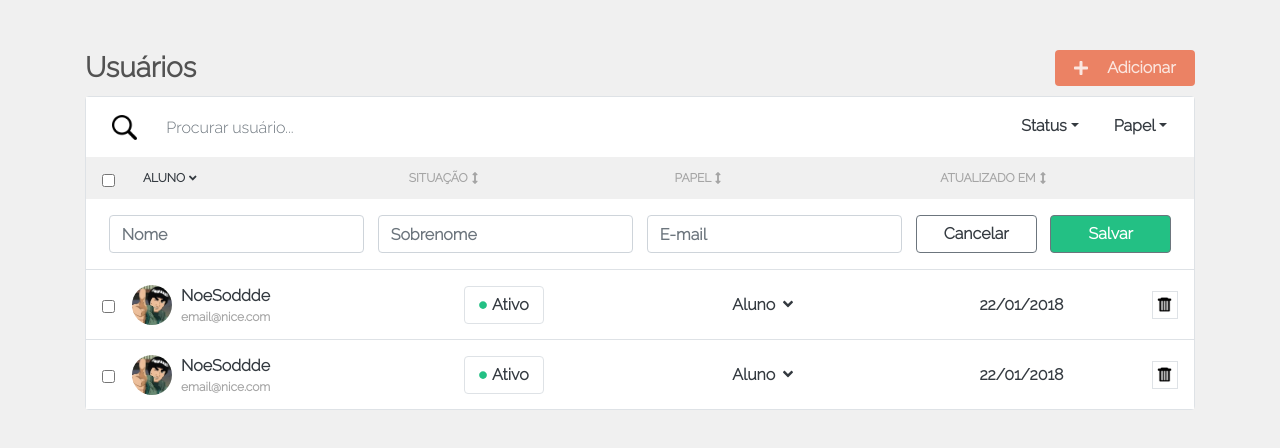
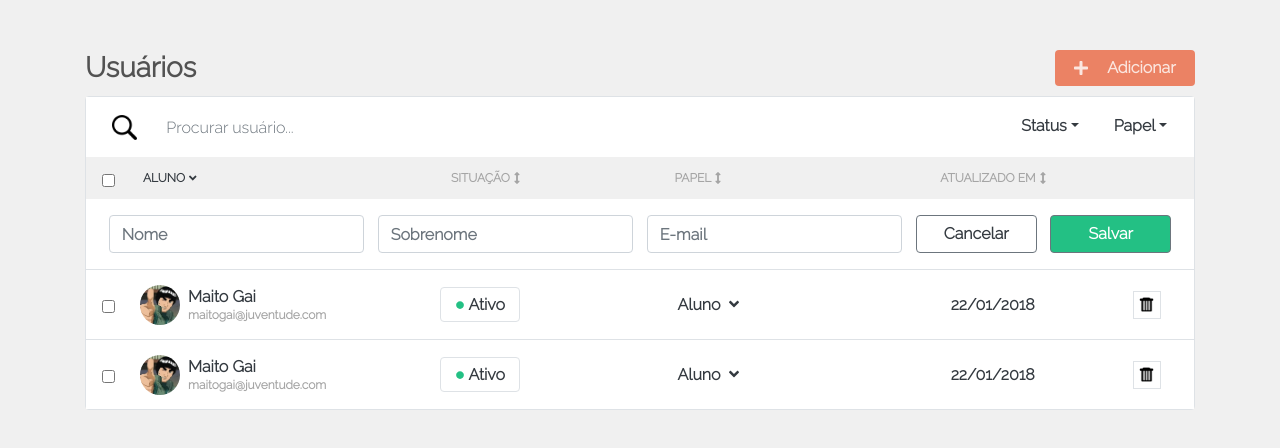
Before and after one commit to tgulmine/Frontend-Practice-1, a React (Create React App) app: page / in a window 1280 px wide. Shown: the top 448 px of the page. Built offline with nearby package versions, Linux system fonts and the light colour scheme.

Commit message:
posicionamento epa

```diff
--- a/src/components/OrderBar/OrderBar.tsx
+++ b/src/components/OrderBar/OrderBar.tsx
@@ -118,8 +118,10 @@ const OrderBar: React.FC = () => {
       />
       <Row className="w-100 no-gutters">
         <Col xs="3">{renderButton("Aluno", ALUNO)}</Col>
-        <Col xs="3">{renderButton("Situação", SITUATION)}</Col>
-        <Col xs="3">{renderButton("Papel", PAPEL)}</Col>
+        <Col xs="2" className="d-flex justify-content-center">
+          {renderButton("Situação", SITUATION)}
+        </Col>
+        <Col xs={{ size: 3, offset: 1 }}>{renderButton("Papel", PAPEL)}</Col>
         <Col xs="3">{renderButton("Atualizado em", UPDATED_AT)}</Col>
       </Row>
     </Container>
--- a/src/components/UserBlock/UserBlock.tsx
+++ b/src/components/UserBlock/UserBlock.tsx
@@ -14,7 +14,7 @@ const UserBlock: React.FC = () => {
       return (
         <Button
           className="bg-white border text-dark font-weight-bolder UserBlock__ButtonStatus
-            UserBlock__ButtonStatus--Ativo d-flex flex-row justify-content-around align-items-center"
+            UserBlock__ButtonStatus--Ativo d-flex flex-row justify-content-around align-items-center pt-0 pb-0"
           onClick={() => setIsActive(false)}
         >
           <FontAwesomeIcon
@@ -28,7 +28,7 @@ const UserBlock: React.FC = () => {
     return (
       <Button
         className="border text-dark font-weight-bolder UserBlock__ButtonStatus
-            UserBlock__ButtonStatus--Suspenso d-flex flex-row justify-content-around align-items-center"
+            UserBlock__ButtonStatus--Suspenso d-flex flex-row justify-content-around align-items-center pt-0 pb-0"
         onClick={() => setIsActive(true)}
       >
         <FontAwesomeIcon
@@ -46,7 +46,7 @@ const UserBlock: React.FC = () => {
     if (isActive) {
       return (
         <Button
-          className="bg-transparent border-0 text-dark font-weight-bold"
+          className="bg-transparent border-0 text-dark font-weight-bold pl-0 pr-0"
           onClick={() => {
             setCountPapel(!resetCounter ? countPapel + 1 : 0);
           }}
@@ -58,7 +58,7 @@ const UserBlock: React.FC = () => {
     } else {
       return (
         <Button
-          className="bg-transparent border-0 font-weight-bold UserBlock__Font--Suspenso"
+          className="bg-transparent border-0 font-weight-bold UserBlock__Font--Suspenso pl-0 pr-0"
           onClick={() => {
             setCountPapel(!resetCounter ? countPapel + 1 : 0);
           }}
@@ -95,22 +95,36 @@ const UserBlock: React.FC = () => {
         className="position-relative ml-3 mr-3"
       />
       <Row className="w-100">
-        <Col className="d-flex justify-content-center align-items-center">
+        <Col
+          xs="3"
+          className="d-flex justify-content-center align-items-center"
+        >
           <UserCard />
         </Col>
-        <Col className="d-flex justify-content-center align-items-center">
+        <Col
+          xs="2"
+          className="d-flex justify-content-center align-items-center"
+        >
           {renderStatusButton()}
         </Col>
-        <Col className="d-flex justify-content-center align-items-center">
+        <Col
+          xs={{ size: 3, offset: 1 }}
+          className="d-flex justify-content-start align-items-center"
+        >
           {renderPapel()}
         </Col>
-        <Col className="d-flex justify-content-center align-items-center text-dark font-weight-bolder">
+        <Col
+          xs="2"
+          className="d-flex justify-content-start align-items-center text-dark font-weight-bolder"
+        >
           {renderData()}
         </Col>
+        <Col xs="1" className="d-flex justify-content-start align-items-center">
+          <div className="UserBlock__Trash--Border border d-flex justify-content-center align-items-center">
+            <div className="UserBlock__Trash"></div>
+          </div>
+        </Col>
       </Row>
-      <div className="UserBlock__Trash--Border border d-flex justify-content-center align-items-center ml-3 mr-3">
-        <div className="UserBlock__Trash"></div>
-      </div>
     </Container>
   );
 };
--- a/src/components/UserBlock/userBlock.scss
+++ b/src/components/UserBlock/userBlock.scss
@@ -28,6 +28,7 @@
 
 .UserBlock__ButtonStatus {
   /* font-size: $userBlock__ButtonStatus--font-size !important; */
+  height: $userBlock__ButtonStatus--height;
 
   &--Ativo {
     width: $userBlock__ButtonStatusAtivo--width;
--- a/src/components/UserCard/UserCard.tsx
+++ b/src/components/UserCard/UserCard.tsx
@@ -5,18 +5,20 @@ import { Input, Button, Container, Row, Col } from "reactstrap";
 const UserCard: React.FC = () => {
   return (
     <Container
-      className="UserCard__Container bg-transparent w-100 d-flex align-items-center justify-content-start ml-3 p-0"
+      className="UserCard__Container bg-transparent w-100 d-flex align-items-center justify-content-start p-0"
       noGutters
     >
       <Row className="d-flex justify-content-start">
-        <Col className="d-flex align-items-center justify-content-center m-0 p-0">
+        <Col className="d-flex align-items-center justify-content-center ml-4 p-0">
           <div className="UserCard__Image rounded-circle" />
         </Col>
-        <Col className="ml-4 p-0">
-          <Row className="text-dark font-weight-bold">NoeSoddde</Row>
-          <Row className="font-weight-bold UserCard__TextEmail">
-            email@nice.com
-          </Row>
+        <Col className="ml-2 p-0 d-flex flex-column justify-content-center UserCard__DisplayText position-relative">
+          <div className="text-dark font-weight-bold UserCard__LineHeight mt-1">
+            Maito Gai
+          </div>
+          <div className="font-weight-bold UserCard__TextEmail UserCard__LineHeight mb-1 mt-1">
+            maitogai@juventude.com
+          </div>
         </Col>
       </Row>
     </Container>
--- a/src/components/UserCard/userCard.scss
+++ b/src/components/UserCard/userCard.scss
@@ -18,3 +18,12 @@
     font-size: $userCard__TextEmail--font-size;
     color: $userCard__TextEmail--color;
 }
+
+.UserCard__DisplayText {
+    /* overflow: hidden; */
+    white-space: nowrap;
+}
+
+.UserCard__LineHeight {
+    line-height: 1;
+}
--- a/src/styles/_variables.scss
+++ b/src/styles/_variables.scss
@@ -29,6 +29,7 @@ $userBlock__imageTrash--size: 15px;
 $userBlock__borderTrash--size: 28px;
 $userBlock__IconCircle--font-size: 8px;
 $userBlock__ButtonStatus--font-size: 14px;
+$userBlock__ButtonStatus--height: 62%;
 $userBlock__ButtonStatusAtivo--width: 80px;
 $userBlock__ButtonStatusSuspenso--width: 120px;
 $userBlock__ButtonStatusSuspenso--bg-color: #f0f0f0;
```
